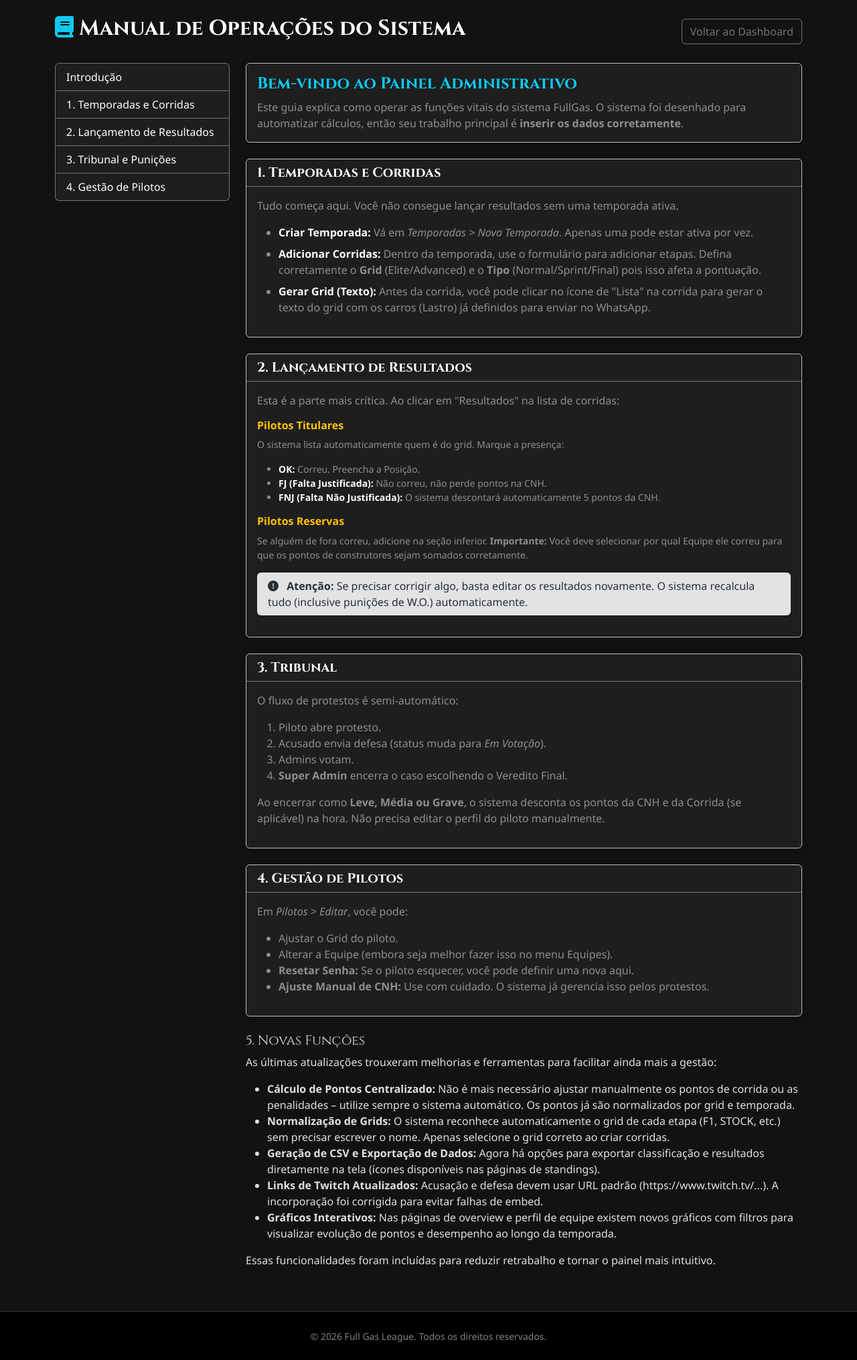
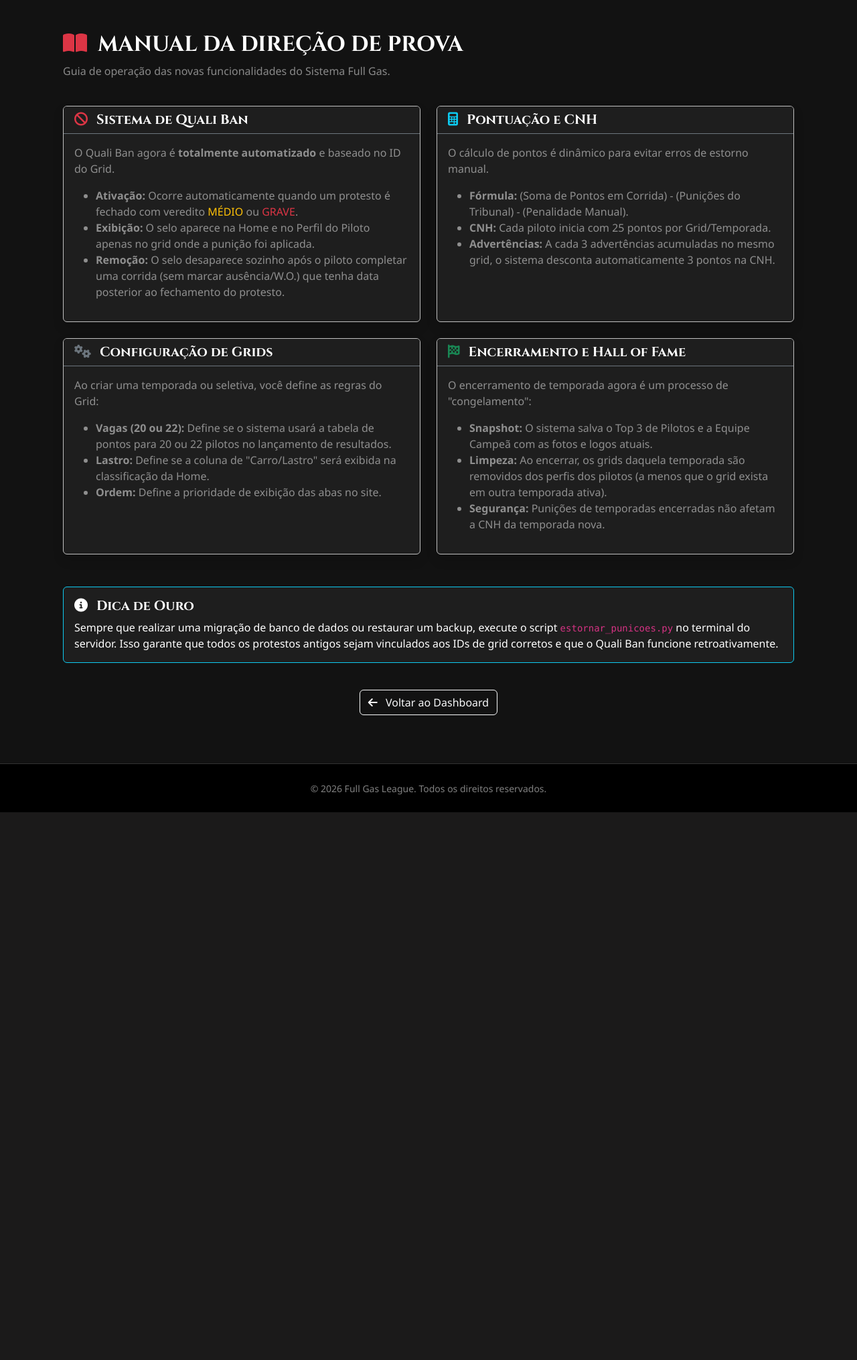
Before and after one commit to JosunoBR/Full-Gas-League, a Flask app: page /admin/manual in a window 1280 px wide. Shown: the part 114-2145 px from the top of the page at 67% size. After the commit the page ends 1327 px from the top, so only its background shows below. Run offline with Flask 3, Linux system fonts and the light colour scheme; a user stored in the database is signed in; some web fonts are replaced.

Commit message:
atualização do manual

```diff
--- a/app/templates/admin/manual.html
+++ b/app/templates/admin/manual.html
@@ -1,109 +1,104 @@
 {% extends "base.html" %}
 
 {% block content %}
-<div class="d-flex justify-content-between align-items-center mb-4">
-    <h2 class="text-white fw-bold"><i class="fa-solid fa-book text-info"></i> Manual de Operações do Sistema</h2>
-    <a href="{{ url_for('admin.dashboard') }}" class="btn btn-outline-secondary">Voltar ao Dashboard</a>
-</div>
-
-<div class="row">
-    <div class="col-md-3 mb-4">
-        <div class="list-group sticky-top" style="top: 20px; z-index: 1;">
-            <a href="#intro" class="list-group-item list-group-item-action bg-dark text-white border-secondary active">Introdução</a>
-            <a href="#season" class="list-group-item list-group-item-action bg-dark text-white border-secondary">1. Temporadas e Corridas</a>
-            <a href="#results" class="list-group-item list-group-item-action bg-dark text-white border-secondary">2. Lançamento de Resultados</a>
-            <a href="#tribunal" class="list-group-item list-group-item-action bg-dark text-white border-secondary">3. Tribunal e Punições</a>
-            <a href="#pilots" class="list-group-item list-group-item-action bg-dark text-white border-secondary">4. Gestão de Pilotos</a>
+<div class="container py-4">
+    <div class="row mb-4">
+        <div class="col-12">
+            <h2 class="text-white fw-bold" style="font-family: 'Cinzel', serif;">
+                <i class="fa-solid fa-book-open text-danger me-2"></i> MANUAL DA DIREÇÃO DE PROVA
+            </h2>
+            <p class="text-white-50">Guia de operação das novas funcionalidades do Sistema Full Gas.</p>
         </div>
     </div>
 
-    <div class="col-md-9">
-        <!-- Intro -->
-        <div id="intro" class="card bg-dark border-silver mb-4 shadow">
-            <div class="card-body text-white">
-                <h4 class="text-info fw-bold">Bem-vindo ao Painel Administrativo</h4>
-                <p class="text-white-50 mb-0">Este guia explica como operar as funções vitais do sistema FullGas. O sistema foi desenhado para automatizar cálculos, então seu trabalho principal é <strong>inserir os dados corretamente</strong>.</p>
-            </div>
-        </div>
-
-        <!-- Season -->
-        <div id="season" class="card bg-dark border-silver mb-4 shadow">
-            <div class="card-header border-secondary"><h5 class="text-white mb-0 fw-bold">1. Temporadas e Corridas</h5></div>
-            <div class="card-body text-white">
-                <p class="text-white-50">Tudo começa aqui. Você não consegue lançar resultados sem uma temporada ativa.</p>
-                <ul class="text-white-50">
-                    <li class="mb-2"><strong class="text-white">Criar Temporada:</strong> Vá em <em>Temporadas > Nova Temporada</em>. Apenas uma pode estar ativa por vez.</li>
-                    <li class="mb-2"><strong class="text-white">Adicionar Corridas:</strong> Dentro da temporada, use o formulário para adicionar etapas. Defina corretamente o <strong>Grid</strong> (Elite/Advanced) e o <strong>Tipo</strong> (Normal/Sprint/Final) pois isso afeta a pontuação.</li>
-                    <li class="mb-0"><strong class="text-white">Gerar Grid (Texto):</strong> Antes da corrida, você pode clicar no ícone de "Lista" na corrida para gerar o texto do grid com os carros (Lastro) já definidos para enviar no WhatsApp.</li>
-                </ul>
-            </div>
-        </div>
-
-        <!-- Results -->
-        <div id="results" class="card bg-dark border-silver mb-4 shadow">
-            <div class="card-header border-secondary"><h5 class="text-white mb-0 fw-bold">2. Lançamento de Resultados</h5></div>
-            <div class="card-body text-white">
-                <p class="text-white-50">Esta é a parte mais crítica. Ao clicar em "Resultados" na lista de corridas:</p>
-                <h6 class="text-warning fw-bold">Pilotos Titulares</h6>
-                <p class="small text-white-50">O sistema lista automaticamente quem é do grid. Marque a presença:</p>
-                <ul class="small text-white-50">
-                    <li><strong class="text-white">OK:</strong> Correu. Preencha a Posição.</li>
-                    <li><strong class="text-white">FJ (Falta Justificada):</strong> Não correu, não perde pontos na CNH.</li>
-                    <li><strong class="text-white">FNJ (Falta Não Justificada):</strong> O sistema descontará automaticamente 5 pontos da CNH.</li>
-                </ul>
-
-                <h6 class="text-warning fw-bold mt-3">Pilotos Reservas</h6>
-                <p class="small text-white-50">Se alguém de fora correu, adicione na seção inferior. <strong>Importante:</strong> Você deve selecionar por qual Equipe ele correu para que os pontos de construtores sejam somados corretamente.</p>
-
-                <div class="alert alert-secondary border-0 py-2 mt-3">
-                    <i class="fa-solid fa-circle-exclamation me-2"></i> <strong>Atenção:</strong> Se precisar corrigir algo, basta editar os resultados novamente. O sistema recalcula tudo (inclusive punições de W.O.) automaticamente.
+    <div class="row g-4">
+        <!-- Sistema de Quali Ban -->
+        <div class="col-md-6">
+            <div class="card bg-dark border-silver h-100 shadow">
+                <div class="card-header border-secondary bg-dark">
+                    <h5 class="text-white mb-0 fw-bold"><i class="fa-solid fa-ban text-danger me-2"></i> Sistema de Quali Ban</h5>
+                </div>
+                <div class="card-body text-white-50">
+                    <p>O Quali Ban agora é <strong>totalmente automatizado</strong> e baseado no ID do Grid.</p>
+                    <ul>
+                        <li><strong>Ativação:</strong> Ocorre automaticamente quando um protesto é fechado com veredito <span class="text-warning">MÉDIO</span> ou <span class="text-danger">GRAVE</span>.</li>
+                        <li><strong>Exibição:</strong> O selo aparece na Home e no Perfil do Piloto apenas no grid onde a punição foi aplicada.</li>
+                        <li><strong>Remoção:</strong> O selo desaparece sozinho após o piloto completar uma corrida (sem marcar ausência/W.O.) que tenha data posterior ao fechamento do protesto.</li>
+                    </ul>
                 </div>
             </div>
         </div>
 
-        <!-- Tribunal -->
-        <div id="tribunal" class="card bg-dark border-silver mb-4 shadow">
-            <div class="card-header border-secondary"><h5 class="text-white mb-0 fw-bold">3. Tribunal</h5></div>
-            <div class="card-body text-white">
-                <p class="text-white-50">O fluxo de protestos é semi-automático:</p>
-                <ol class="text-white-50">
-                    <li>Piloto abre protesto.</li>
-                    <li>Acusado envia defesa (status muda para <em>Em Votação</em>).</li>
-                    <li>Admins votam.</li>
-                    <li><strong>Super Admin</strong> encerra o caso escolhendo o Veredito Final.</li>
-                </ol>
-                <p class="text-white-50">Ao encerrar como <strong>Leve, Média ou Grave</strong>, o sistema desconta os pontos da CNH e da Corrida (se aplicável) na hora. Não precisa editar o perfil do piloto manualmente.</p>
+        <!-- Cálculo de Pontos -->
+        <div class="col-md-6">
+            <div class="card bg-dark border-silver h-100 shadow">
+                <div class="card-header border-secondary bg-dark">
+                    <h5 class="text-white mb-0 fw-bold"><i class="fa-solid fa-calculator text-info me-2"></i> Pontuação e CNH</h5>
+                </div>
+                <div class="card-body text-white-50">
+                    <p>O cálculo de pontos é dinâmico para evitar erros de estorno manual.</p>
+                    <ul>
+                        <li><strong>Fórmula:</strong> (Soma de Pontos em Corrida) - (Punições do Tribunal) - (Penalidade Manual).</li>
+                        <li><strong>CNH:</strong> Cada piloto inicia com 25 pontos por Grid/Temporada.</li>
+                        <li><strong>Advertências:</strong> A cada 3 advertências acumuladas no mesmo grid, o sistema desconta automaticamente 3 pontos na CNH.</li>
+                    </ul>
+                </div>
             </div>
         </div>
 
-        <!-- Pilots -->
-        <div id="pilots" class="card bg-dark border-silver mb-4 shadow">
-            <div class="card-header border-secondary"><h5 class="text-white mb-0 fw-bold">4. Gestão de Pilotos</h5></div>
-            <div class="card-body text-white">
-                <p class="text-white-50">Em <em>Pilotos > Editar</em>, você pode:</p>
-                <ul class="text-white-50">
-                    <li>Ajustar o Grid do piloto.</li>
-                    <li>Alterar a Equipe (embora seja melhor fazer isso no menu Equipes).</li>
-                    <li><strong>Resetar Senha:</strong> Se o piloto esquecer, você pode definir uma nova aqui.</li>
-                    <li><strong>Ajuste Manual de CNH:</strong> Use com cuidado. O sistema já gerencia isso pelos protestos.</li>
-                </ul>
+        <!-- Gestão de Grids -->
+        <div class="col-md-6">
+            <div class="card bg-dark border-silver h-100 shadow">
+                <div class="card-header border-secondary bg-dark">
+                    <h5 class="text-white mb-0 fw-bold"><i class="fa-solid fa-gears text-secondary me-2"></i> Configuração de Grids</h5>
+                </div>
+                <div class="card-body text-white-50">
+                    <p>Ao criar uma temporada ou seletiva, você define as regras do Grid:</p>
+                    <ul>
+                        <li><strong>Vagas (20 ou 22):</strong> Define se o sistema usará a tabela de pontos para 20 ou 22 pilotos no lançamento de resultados.</li>
+                        <li><strong>Lastro:</strong> Define se a coluna de "Carro/Lastro" será exibida na classificação da Home.</li>
+                        <li><strong>Ordem:</strong> Define a prioridade de exibição das abas no site.</li>
+                    </ul>
+                </div>
             </div>
         </div>
 
-        <!-- New Features -->
-        <div id=\"newfeatures\" class=\"card bg-dark border-silver mb-4 shadow\">
-            <div class=\"card-header border-secondary\"><h5 class=\"text-white mb-0 fw-bold\">5. Novas Funções</h5></div>
-            <div class=\"card-body text-white\">
-                <p class=\"text-white-50\">As últimas atualizações trouxeram melhorias e ferramentas para facilitar ainda mais a gestão:</p>
-                <ul class=\"text-white-50\">
-                    <li><strong>Cálculo de Pontos Centralizado:</strong> Não é mais necessário ajustar manualmente os pontos de corrida ou as penalidades – utilize sempre o sistema automático. Os pontos já são normalizados por grid e temporada.</li>
-                    <li><strong>Normalização de Grids:</strong> O sistema reconhece automaticamente o grid de cada etapa (F1, STOCK, etc.) sem precisar escrever o nome. Apenas selecione o grid correto ao criar corridas.</li>
-                    <li><strong>Geração de CSV e Exportação de Dados:</strong> Agora há opções para exportar classificação e resultados diretamente na tela (ícones disponíveis nas páginas de standings).</li>
-                    <li><strong>Links de Twitch Atualizados:</strong> Acusação e defesa devem usar URL padrão (https://www.twitch.tv/...). A incorporação foi corrigida para evitar falhas de embed.</li>
-                    <li><strong>Gráficos Interativos:</strong> Nas páginas de overview e perfil de equipe existem novos gráficos com filtros para visualizar evolução de pontos e desempenho ao longo da temporada.</li>
-                </ul>
-                <p class=\"text-white-50\">Essas funcionalidades foram incluídas para reduzir retrabalho e tornar o painel mais intuitivo.</p>
+        <!-- Encerramento de Temporada -->
+        <div class="col-md-6">
+            <div class="card bg-dark border-silver h-100 shadow">
+                <div class="card-header border-secondary bg-dark">
+                    <h5 class="text-white mb-0 fw-bold"><i class="fa-solid fa-flag-checkered text-success me-2"></i> Encerramento e Hall of Fame</h5>
+                </div>
+                <div class="card-body text-white-50">
+                    <p>O encerramento de temporada agora é um processo de "congelamento":</p>
+                    <ul>
+                        <li><strong>Snapshot:</strong> O sistema salva o Top 3 de Pilotos e a Equipe Campeã com as fotos e logos atuais.</li>
+                        <li><strong>Limpeza:</strong> Ao encerrar, os grids daquela temporada são removidos dos perfis dos pilotos (a menos que o grid exista em outra temporada ativa).</li>
+                        <li><strong>Segurança:</strong> Punições de temporadas encerradas não afetam a CNH da temporada nova.</li>
+                    </ul>
+                </div>
             </div>
-        </div>    </div>
+        </div>
+    </div>
+
+    <div class="row mt-5">
+        <div class="col-12">
+            <div class="alert alert-info bg-dark border-info text-white">
+                <h5 class="fw-bold"><i class="fa-solid fa-circle-info me-2"></i> Dica de Ouro</h5>
+                <p class="mb-0">Sempre que realizar uma migração de banco de dados ou restaurar um backup, execute o script <code>estornar_punicoes.py</code> no terminal do servidor. Isso garante que todos os protestos antigos sejam vinculados aos IDs de grid corretos e que o Quali Ban funcione retroativamente.</p>
+            </div>
+        </div>
+    </div>
+
+    <div class="text-center mt-4">
+        <a href="{{ url_for('admin.dashboard') }}" class="btn btn-outline-light">
+            <i class="fa-solid fa-arrow-left me-2"></i> Voltar ao Dashboard
+        </a>
+    </div>
 </div>
+
+<style>
+    .card { transition: transform 0.2s; }
+    .card:hover { transform: translateY(-5px); }
+</style>
 {% endblock %}
```
